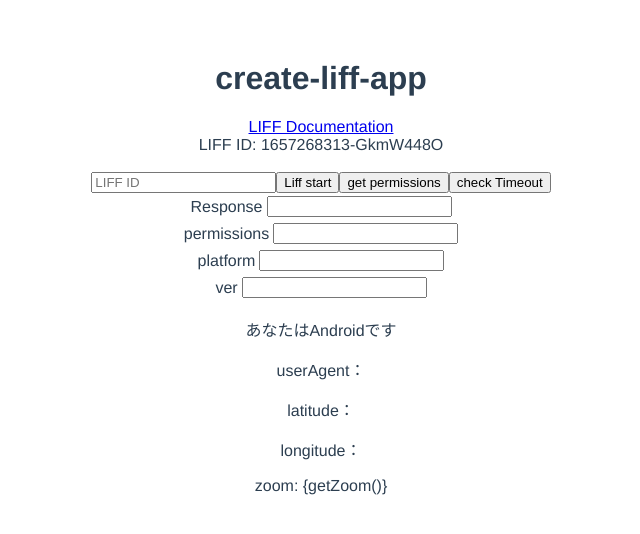
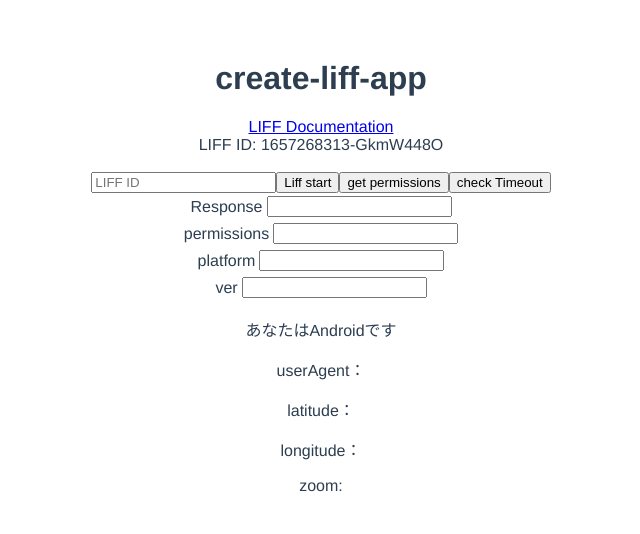
Before and after one commit to fantasma123/LIFF-demo, a Vue app: page / in a window 1280 px wide. Shown: the top 534 px of the page, without its empty margins (319-959 px from the left). Built offline with nearby package versions, Linux system fonts and the light colour scheme; no server answers.

Commit message:
Update App.vue

```diff
--- a/src/App.vue
+++ b/src/App.vue
@@ -128,7 +128,7 @@ const delay = (delayInms) => {
 //   })
 // }
 const getZoom = () => {
-  return document.documentElement.clientWidth / window.innerWidth;
+  document.getElementById('zoom').innerText = document.documentElement.clientWidth / window.innerWidth;
 };
 const getLocation = () => {
   alert(iOSVersion());
@@ -292,7 +292,7 @@ const iOSVersion = () => {
   <p>userAgent：<span id="userAgent"></span></p>
   <p>latitude：<span id="latitude"></span></p>
   <p>longitude：<span id="longitude"></span></p>
-  <p>zoom: {getZoom()}</p>
+  <p>zoom: <span id='zoom'></span></p>
 </template>
 
 
```
